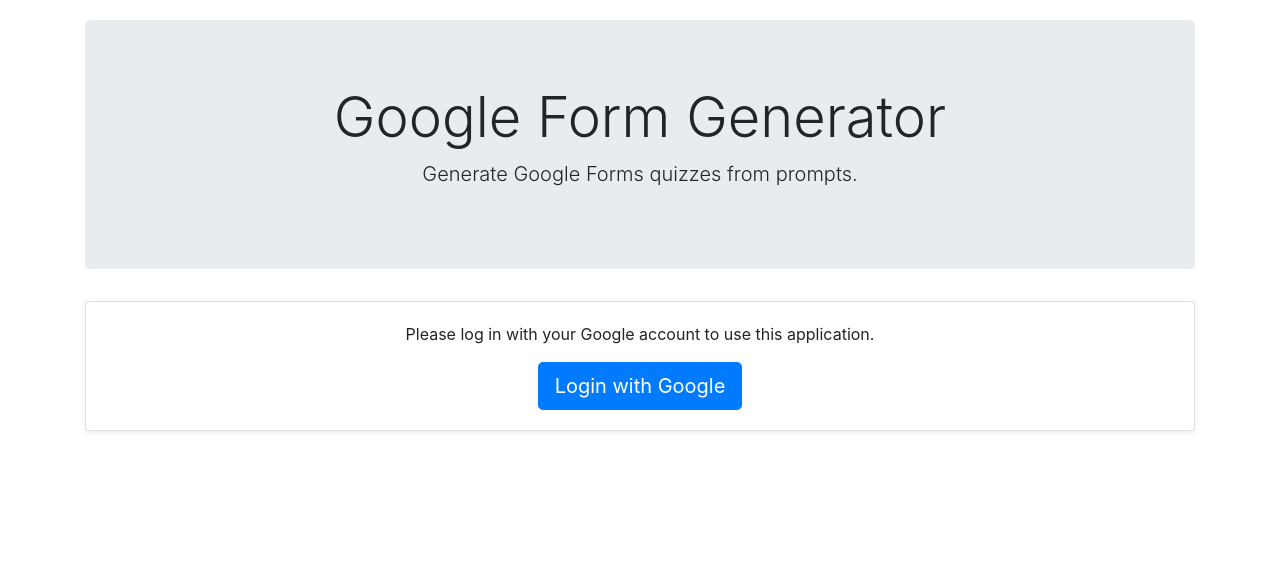
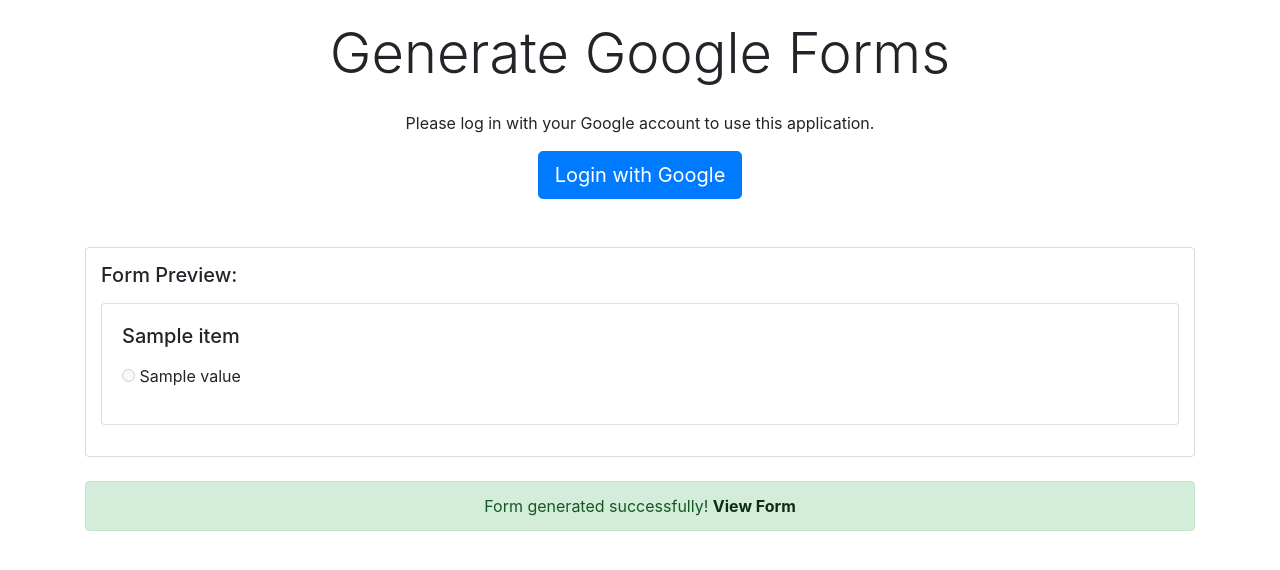
Before and after one commit to Gunn1/Formcreator, a Flask app: template templates/index.html in a window 1280 px wide. Shown: the top 570 px of the page. Run offline with Flask 3, Linux system fonts and the light colour scheme; the template is opened without the code that fills it: most values are stand-ins (such as "Sample title", 1, 10 or a date in 2020); some libraries are stand-ins or nearby versions.

Commit message:
Update index.html

```diff
--- a/templates/index.html
+++ b/templates/index.html
@@ -3,37 +3,57 @@
 <head>
   <meta charset="UTF-8">
   <meta name="viewport" content="width=device-width, initial-scale=1.0">
-    <title>Google Form Generator</title>
+  <title>Generate Google Forms</title>
   <link rel="stylesheet" href="https://stackpath.bootstrapcdn.com/bootstrap/4.5.2/css/bootstrap.min.css">
   <style>
     body { padding: 20px; }
     textarea { resize: vertical; }
-        .list-group-item { cursor: pointer; }
+    .prompt-container {
+      margin-bottom: 3rem;
+    }
+    .prompt-history {
+      max-height: 300px;
+      overflow-y: auto;
+      border: 1px solid #ddd;
+      border-radius: 4px;
+      padding: 5px;
+    }
+    .prompt-history a {
+      display: block;
+      padding: 5px 10px;
+      cursor: pointer;
+      text-decoration: none;
+      color: #333;
+    }
+    .prompt-history a:hover {
+      background-color: #f5f5f5;
+    }
     .correct-answer {
       font-weight: bold;
       color: green;
+    }
+    .form-preview {
+      border: 1px solid #ddd;
+      border-radius: 4px;
+      padding: 15px;
+      margin-bottom: 1.5rem;
+    }
+    .form-preview h5 {
+      margin-bottom: 1rem;
     }
   </style>
 </head>
 <body>
   <div class="container">
-        <div class="jumbotron text-center">
-            <h1 class="display-4">Google Form Generator</h1>
-            <p class="lead">Generate Google Forms quizzes from prompts.</p>
-        </div>
+    <h1 class="display-4 text-center mb-4">Generate Google Forms</h1>
 
-        <div class="card shadow-sm mb-4">
-            <div class="card-body">
+    <div class="prompt-container">
       {% if "credentials" not in session %}
         <p class="text-center">Please log in with your Google account to use this application.</p>
         <div class="text-center">
           <a href="{{ url_for('login') }}" class="btn btn-primary btn-lg">Login with Google</a>
         </div>
       {% else %}
-                    <div class="d-flex justify-content-between align-items-center mb-3">
-                        <a href="{{ url_for('logout') }}" class="btn btn-danger btn-sm">Logout</a>
-                    </div>
-
         <form method="POST">
           <div class="form-group">
             <label for="prompt">Prompt:</label>
@@ -43,20 +63,18 @@
         </form>
 
         <div class="mt-3">
-                        <label><strong>Prompt History:</strong></label>
-                        <div class="list-group" id="prompt-history" style="max-height: 300px; overflow-y: auto;">
+          <strong>Prompt History:</strong>
+          <div class="prompt-history">
             {% for p in prompt_history %}
-                            <a href="#" class="list-group-item list-group-item-action"
-                               data-toggle="tooltip" data-placement="top" title="{{ p }}">
-                                {{ p[:100] }}{% if p|length > 100 %}...{% endif %}
-                            </a>
+              <a href="#" class="list-group-item">{{ p[:100] }}{% if p|length > 100 %}...{% endif %}</a>
             {% endfor %}
           </div>
         </div>
-
+      {% endif %}
+    </div>
 
     {% if form_preview_data %}
-                    <div class="mt-4">
+      <div class="form-preview">
         <h5>Form Preview:</h5>
         {% for request in form_preview_data.requests %}
           {% if request.createItem %}
@@ -91,9 +109,7 @@
         {{ error_message }}
       </div>
     {% endif %}
-                {% endif %}
-            </div>
-        </div>
+
   </div>
 
   <script src="https://code.jquery.com/jquery-3.5.1.slim.min.js"></script>
@@ -101,12 +117,13 @@
   <script src="https://stackpath.bootstrapcdn.com/bootstrap/4.5.2/js/bootstrap.min.js"></script>
   <script>
     document.addEventListener('DOMContentLoaded', function() {
-            const historyItems = document.querySelectorAll('#prompt-history .list-group-item');
+      const historyItems = document.querySelectorAll('.prompt-history a'); // More specific selector
       const promptTextarea = document.getElementById('prompt');
 
       historyItems.forEach(item => {
-                item.addEventListener('click', function() {
-                    promptTextarea.value = item.textContent;
+        item.addEventListener('click', function(event) {
+          event.preventDefault(); // Prevent default link behavior
+          promptTextarea.value = item.textContent.trim(); // Trim whitespace
         });
       });
     });
```
Lines whose indentation alone changed are shown as unchanged.
